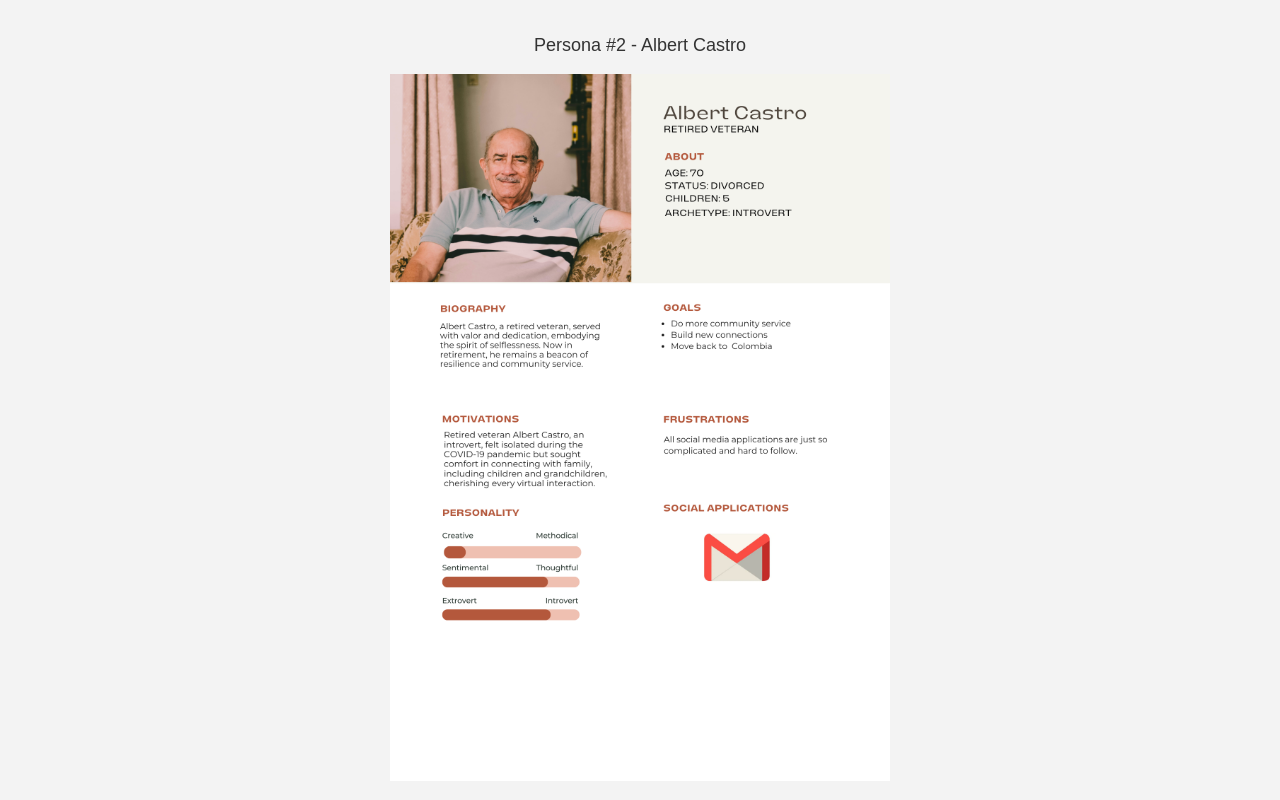
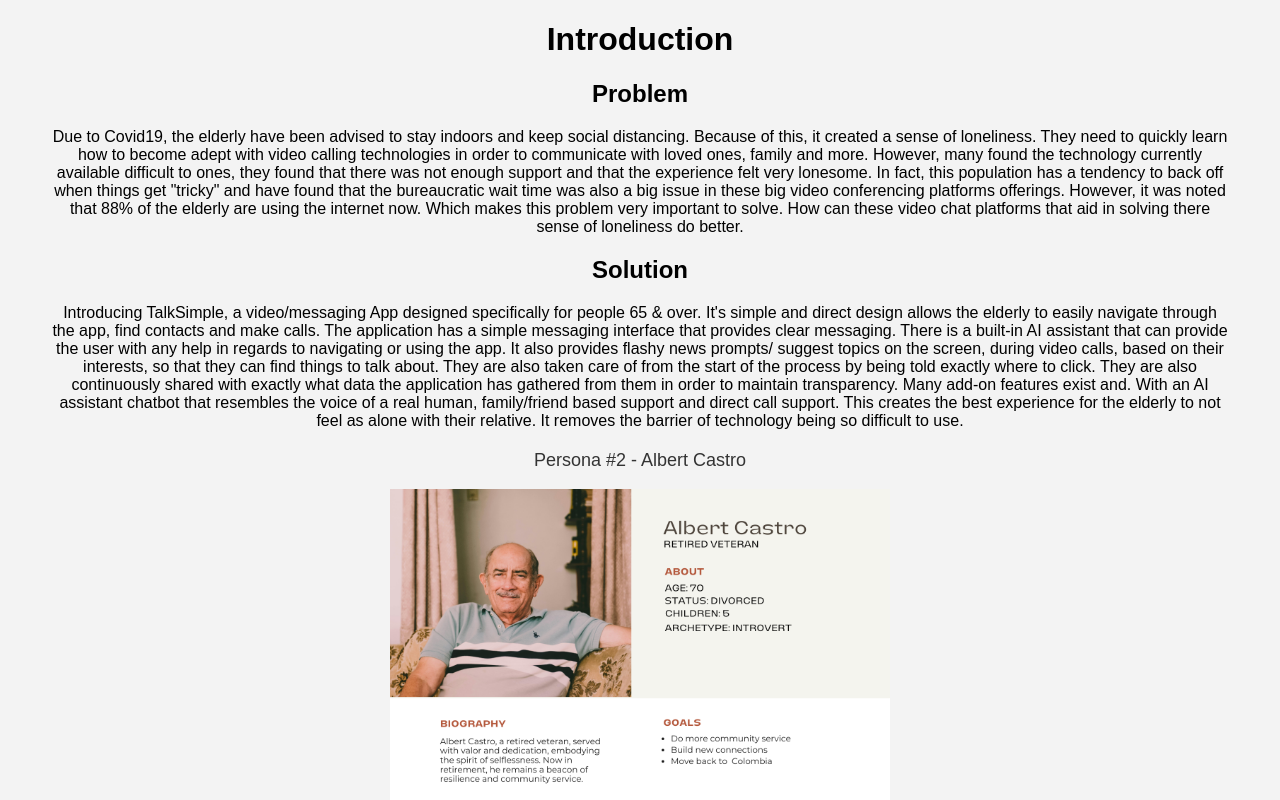
Before and after one commit to 0-ANONU-0/0-ANONU-0.github.io, a plain HTML site: page index.html in a window 1280 px wide. Shown: the top 800 px of the page. Drawn offline with Linux system fonts and the light colour scheme.

Commit message:
Sketches added

```diff
--- a/index.html
+++ b/index.html
@@ -13,11 +13,12 @@
             display: flex;
             justify-content: center;
             align-items: center;
-            height: 100vh;
         }
 
         .container {
             text-align: center;
+            margin-left: 50px;
+            margin-right: 50px;
         }
 
         .container img {
@@ -34,9 +35,20 @@
 </head>
 <body>
     <div class="container">
+        <h1>Introduction</h1>
+
+<h2>Problem</h2>
+
+Due to Covid19, the elderly have been advised to stay indoors and keep social distancing. Because of this, it created a sense of loneliness. They need to quickly learn how to become adept with video calling technologies in order to communicate with loved ones, family and more. However, many found the technology currently available difficult to ones, they found that there was not enough support and that the experience felt very lonesome. In fact, this population has a tendency to back off when things get "tricky" and have found that the bureaucratic wait time was also a big issue in these big video conferencing platforms offerings. However, it was noted that 88% of the elderly are using the internet now. Which makes this problem very important to solve. How can these video chat platforms that aid in solving there sense of loneliness do better.
+
+<h2>Solution</h2>
+Introducing TalkSimple, a video/messaging App designed specifically for people 65 & over. It's simple and direct design allows the elderly to easily navigate through the app, find contacts and make calls. The application has a simple messaging interface that provides clear messaging. There is a built-in AI assistant that can provide the user with any help in regards to navigating or using the app. It also provides flashy news prompts/ suggest topics on the screen, during video calls, based on their interests, so that they can find things to talk about. They are also taken care of from the start of the process by being told exactly where to click. They are also continuously shared with exactly what data the application has gathered from them in order to maintain transparency. Many add-on features exist and. With an AI assistant chatbot that resembles the voice of a real human, family/friend based support and direct call support. This creates the best experience for the elderly to not feel as alone with their relative. It removes the barrier of technology being so difficult to use.
+
 
         <p> Persona #2 - Albert Castro</p>
         <img width= "500px" height="800px" src="img/(Inglés).png" alt="Albert Castro">
+        <p> Sketches</p>
+        <img width= "500px" height="800px" src="img/sketches.png" alt="Albert Castro">
     </div>
 </body>
 </html>
```
Also changed, not shown: img/sketches.png (added).
